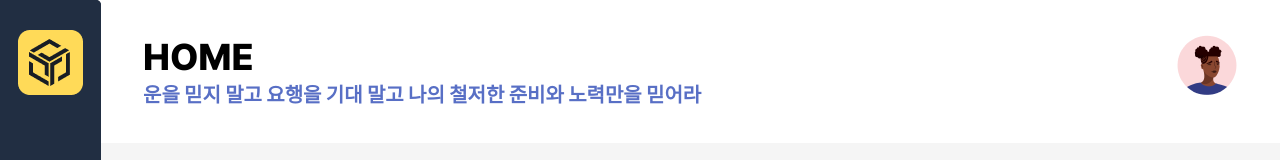
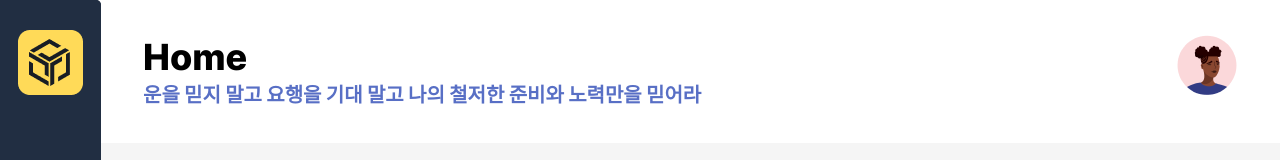
Before and after one commit to StudyBuddyCorps/Front-end, a React (Create React App) app: page /home in a window 1280 px wide. Shown: the top 160 px of the page. Built offline with nearby package versions, Linux system fonts and the light colour scheme.

Commit message:
fix: 타이틀 대소문자 수정 (#6)

```diff
--- a/src/pages/Home.tsx
+++ b/src/pages/Home.tsx
@@ -27,7 +27,7 @@ const Home: React.FC = () => {
   return (
     <Layout>
       <Header
-        title="HOME"
+        title="Home"
         dis="운을 믿지 말고 요행을 기대 말고 나의 철저한 준비와 노력만을 믿어라"
       >
         <Profile src={Avatar} alt="Profile" />
```
